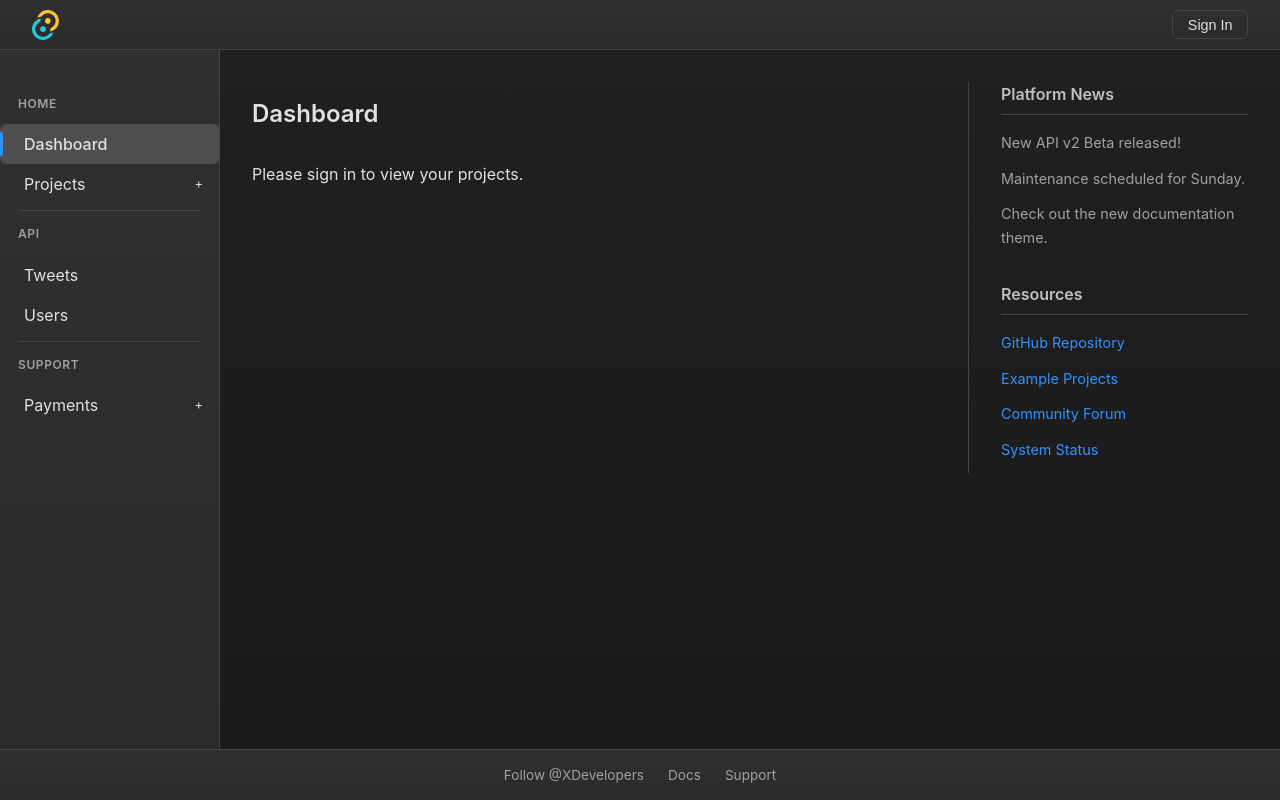
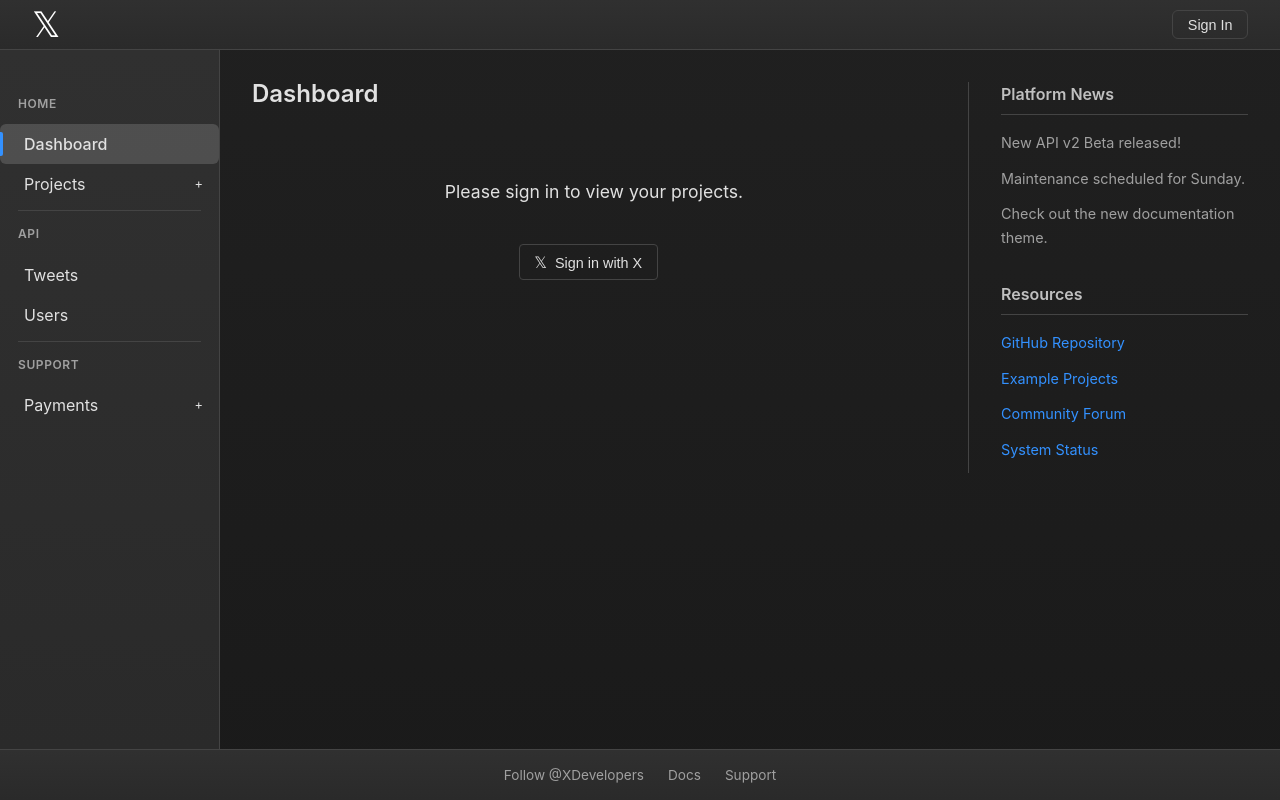
Before and after one commit to m-rosinsky/X-Api-Desktop-Client, a React (Vite) app in the folder x-api-desktop-app/: page / in a window 1280 px wide. Built offline with nearby package versions, Linux system fonts and the light colour scheme.

Commit message:
Added syntax highlighting

```diff
--- /dev/null
+++ b/package.json
@@ -0,0 +1,6 @@
+{
+  "dependencies": {
+    "@types/react-syntax-highlighter": "^15.5.13",
+    "react-syntax-highlighter": "^15.6.1"
+  }
+}
--- a/x-api-desktop-app/package.json
+++ b/x-api-desktop-app/package.json
@@ -12,9 +12,11 @@
   "dependencies": {
     "@tauri-apps/api": "^2",
     "@tauri-apps/plugin-opener": "^2",
+    "@types/react-syntax-highlighter": "^15.5.13",
     "lucide-react": "^0.487.0",
     "react": "^18.3.1",
-    "react-dom": "^18.3.1"
+    "react-dom": "^18.3.1",
+    "react-syntax-highlighter": "^15.6.1"
   },
   "devDependencies": {
     "@types/react": "^18.3.1",
--- a/x-api-desktop-app/src/App.css
+++ b/x-api-desktop-app/src/App.css
@@ -24,8 +24,19 @@
 }
 
 .top-nav-logo img {
-  height: 28px; /* Adjust logo size */
-  display: block; /* Prevent extra space below image */
+  /* height: 28px; */ /* Style for old image logo, can be removed */
+  /* display: block; */
+}
+
+/* New style for the text logo */
+.top-nav-logo-text {
+  display: inline-block; /* Or block if needed */
+  font-size: 2.2em; /* Increased size */
+  font-weight: bold;
+  color: #ffffff; /* White color */
+  line-height: 1; /* Adjust line height for better vertical alignment */
+  /* Add some padding if needed */
+  /* padding: 0 0.2em; */
 }
 
 .top-nav-right {
--- a/x-api-desktop-app/src/App.tsx
+++ b/x-api-desktop-app/src/App.tsx
@@ -17,8 +17,8 @@ import AppView from "./views/AppView"; // Import the new AppView
 
 // Define a dummy user for simulation
 const dummyUser: User = {
-  id: 'usr_123',
-  name: 'Demo User',
+  id: '1234567890',
+  name: 'demouser1234',
   email: 'demo@example.com',
   initials: 'DU'
 };
@@ -106,6 +106,8 @@ function App() {
     setActiveView("dashboard"); // Go back to dashboard on logout
     setActiveAppId(null); // Reset active app
     setIsUserMenuOpen(false); // Close menu after action
+    // Collapse the Projects category
+    setExpandedCategories(prev => ({ ...prev, ["Projects"]: false }));
   };
 
   // Toggle user menu dropdown
@@ -210,11 +212,12 @@ function App() {
       case 'dashboard':
         return (
           <main className="main-content">
-            {/* Pass currentUser to Dashboard */}
+            {/* Pass currentUser and handleLogin to Dashboard */}
             <Dashboard
               projects={mockProjects}
               currentUser={currentUser}
               onNavigate={handleNavClick}
+              onLogin={handleLogin} // Pass the login handler
             />
           </main>
         );
@@ -304,7 +307,7 @@ function App() {
         <div className="top-nav-content">
           <div className="top-nav-left">
             <div className="top-nav-logo">
-              <img src="/tauri.svg" alt="App Logo" />
+              <span className="top-nav-logo-text">𝕏</span>
             </div>
             {/* Maybe add global search or other controls here */}
           </div>
--- a/x-api-desktop-app/src/components/AppSelector.tsx
+++ b/x-api-desktop-app/src/components/AppSelector.tsx
@@ -48,7 +48,7 @@ const AppSelector: React.FC<AppSelectorProps> = ({ projects, selectedAppId, onCh
                 <span>{selectedApp.name}</span>
               </>
             ) : (
-                 <span>-- Select App --</span>
+                 <span>No app selected</span>
             )}
             </div>
             <div className="selector-button-right">
@@ -60,7 +60,7 @@ const AppSelector: React.FC<AppSelectorProps> = ({ projects, selectedAppId, onCh
         {isOpen && (
           <ul className="dropdown-options">
             <li onClick={() => handleSelect(null)}>
-              <span>-- Select App --</span>
+              <span>No app selected</span>
             </li>
             {projects.map(project => (
               <React.Fragment key={`project-group-${project.id}`}>
--- a/x-api-desktop-app/src/components/CodeSnippetDisplay.tsx
+++ b/x-api-desktop-app/src/components/CodeSnippetDisplay.tsx
@@ -1,7 +1,11 @@
 import React, { useState, useMemo } from 'react';
 import { Endpoint } from '../types';
 import { generateCurlCommand, generatePythonRequestsCode, generateJavascriptFetchCode } from '../utils/codeGenUtils';
-import '../styles/code-snippet-display.css'; // Create this next
+import '../styles/code-snippet-display.css';
+// Import syntax highlighter - Revert to named import
+import { Prism as SyntaxHighlighter } from 'react-syntax-highlighter';
+// Import style using default export from specific path
+import vscDarkPlus from 'react-syntax-highlighter/dist/esm/styles/prism/vsc-dark-plus';
 
 // Define available languages
 type Language = 'curl' | 'python' | 'javascript';
@@ -13,6 +17,9 @@ interface CodeSnippetDisplayProps {
   expansions?: string; // Add optional expansions prop
 }
 
+// --- Try casting the component type to 'any' as a workaround ---
+const Highlighter: any = SyntaxHighlighter;
+
 const CodeSnippetDisplay: React.FC<CodeSnippetDisplayProps> = ({ endpoint, pathParams, queryParams, expansions }) => {
   const [selectedLanguage, setSelectedLanguage] = useState<Language>('curl');
 
@@ -21,18 +28,24 @@ const CodeSnippetDisplay: React.FC<CodeSnippetDisplayProps> = ({ endpoint, pathP
     curl: generateCurlCommand(endpoint, pathParams, queryParams, expansions),
     python: generatePythonRequestsCode(endpoint, pathParams, queryParams, expansions),
     javascript: generateJavascriptFetchCode(endpoint, pathParams, queryParams, expansions),
-  }), [endpoint, pathParams, queryParams, expansions]); // Include expansions in dependency array
+  }), [endpoint, pathParams, queryParams, expansions]);
 
-  // TODO: Add copy to clipboard functionality
   const handleCopy = () => {
     const codeToCopy = codeSnippets[selectedLanguage];
     navigator.clipboard.writeText(codeToCopy).then(() => {
       console.log('Code copied to clipboard!');
-      // Optional: Show a temporary success message
     }).catch(err => {
       console.error('Failed to copy code: ', err);
     });
   };
+
+  // Map display language to highlighter language (curl uses 'bash')
+  const highlighterLanguage = useMemo(() => {
+    if (selectedLanguage === 'curl') return 'bash';
+    if (selectedLanguage === 'javascript') return 'javascript';
+    if (selectedLanguage === 'python') return 'python';
+    return 'text'; // Fallback
+  }, [selectedLanguage]);
 
   return (
     <div className="code-snippet-area">
@@ -47,10 +60,20 @@ const CodeSnippetDisplay: React.FC<CodeSnippetDisplayProps> = ({ endpoint, pathP
           </button>
         ))}
         <button className="copy-button" onClick={handleCopy} title="Copy to Clipboard">
-           📋 {/* Simple clipboard icon */}
+           📋
         </button>
       </div>
-      <pre><code>{codeSnippets[selectedLanguage]}</code></pre>
+      <Highlighter
+        language={highlighterLanguage}
+        style={vscDarkPlus}
+        customStyle={{
+          margin: 0,
+          borderRadius: '0 0 6px 6px',
+          padding: '1em'
+        }}
+      >
+        {codeSnippets[selectedLanguage]}
+      </Highlighter>
     </div>
   );
 };
--- a/x-api-desktop-app/src/styles/dashboard.css
+++ b/x-api-desktop-app/src/styles/dashboard.css
@@ -234,3 +234,74 @@
   padding: 0;
   margin: 0;
 }
+
+/* Logged Out Message Styling */
+.logged-out-message {
+  padding: 2em 0; /* Add some vertical padding */
+  color: var(--text-color-secondary);
+}
+
+/* Centering styles for logged out message */
+.logged-out-message.centered {
+  display: flex;
+  flex-direction: column;
+  align-items: center; /* Center horizontally */
+  text-align: center; /* Center text within paragraphs */
+}
+
+.logged-out-message p {
+  font-size: 1.1em;
+  margin-bottom: 1.5em; /* Space between message and button */
+}
+
+/* Style for the prompt button if needed (uses .action-button base) */
+.sign-in-prompt-button {
+  /* Inherits styles from .action-button defined in global/other CSS */
+  /* Add specific overrides if needed, e.g., make it larger */
+  padding: 0.8em 1.8em;
+  font-size: 1em;
+  background-color: var(--accent-color); /* Make it primary action color */
+  border-color: var(--accent-color);
+  color: var(--button-text-color, #fff); /* Use button text color var or default */
+}
+
+/* Style for the X logo inside the button */
+.sign-in-prompt-button .x-logo {
+  display: inline-flex; /* Use inline-flex for alignment */
+  align-items: center;
+  justify-content: center;
+  font-weight: bold;
+  font-size: 1.1em; /* Slightly larger */
+  margin-right: 0.5em; /* Space between logo and text */
+  /* Optional: Add specific font if available */
+  /* font-family: 'Your X Logo Font', sans-serif; */
+  /* Optional: Adjust vertical alignment if needed */
+  /* vertical-align: middle; */
+}
+
+.sign-in-prompt-button:hover {
+  background-color: var(--accent-hover-color); /* Use primary action hover color */
+  border-color: var(--accent-hover-color);
+}
+
+/* Header section containing title and username */
+.dashboard-header {
+  display: flex;
+  justify-content: space-between; /* Pushes title and username apart */
+  align-items: baseline; /* Align text baselines */
+  margin-bottom: 1.5em; /* Existing margin from h2 */
+}
+
+/* Keep original h2 margin if needed, or adjust header margin */
+.dashboard-header h2 {
+  margin: 0; /* Remove default h2 margin if handled by container */
+}
+
+/* Style for the logged-in username display */
+.logged-in-user-name {
+  font-size: 0.85em;
+  font-style: italic;
+  color: var(--text-color-secondary); /* Use a secondary/dimmer text color */
+  opacity: 0.7; /* Further fade it out */
+  /* No need for text-align: right as flexbox handles positioning */
+}
--- a/x-api-desktop-app/src/types/index.ts
+++ b/x-api-desktop-app/src/types/index.ts
@@ -27,6 +27,7 @@ export interface DashboardProps {
   projects: Project[];
   currentUser: User | null;
   onNavigate?: (viewId: string | undefined) => void; // Add optional navigation handler
+  onLogin?: () => void; // Add the login handler prop
 }
 
 export interface AppSelectorProps {
--- a/x-api-desktop-app/src/views/Dashboard.tsx
+++ b/x-api-desktop-app/src/views/Dashboard.tsx
@@ -1,8 +1,8 @@
 import React from 'react';
-import { Project, AppInfo, DashboardProps, User } from '../types';
+import { Project, AppInfo, DashboardProps } from '../types';
 import '../styles/dashboard.css';
 
-const Dashboard: React.FC<DashboardProps> = ({ projects, currentUser, onNavigate }) => {
+const Dashboard: React.FC<DashboardProps> = ({ projects, currentUser, onNavigate, onLogin }) => {
   const handleAppClick = (appId: number, targetTab: 'overview' | 'keys') => {
     if (onNavigate) {
       const viewId = `app-${appId}/${targetTab}`;
@@ -13,7 +13,12 @@ const Dashboard: React.FC<DashboardProps> = ({ projects, currentUser, onNavigate
   return (
     <div className="dashboard-layout">
       <div className="dashboard-main">
-        <h2>Dashboard</h2>
+        <div className="dashboard-header">
+          <h2>Dashboard</h2>
+          {currentUser && (
+            <span className="logged-in-user-name">{currentUser.name}</span>
+          )}
+        </div>
 
         {currentUser ? (
           <div className="project-list">
@@ -78,8 +83,14 @@ const Dashboard: React.FC<DashboardProps> = ({ projects, currentUser, onNavigate
             )}
           </div>
         ) : (
-          <div className="logged-out-message">
+          <div className="logged-out-message centered">
             <p>Please sign in to view your projects.</p>
+            {onLogin && (
+              <button className="action-button sign-in-prompt-button" onClick={onLogin}>
+                <span className="x-logo">𝕏</span>
+                Sign in with X
+              </button>
+            )}
           </div>
         )}
       </div>
```
Also changed, not shown: 2 other files (tests, documents, lock files or other folders).
